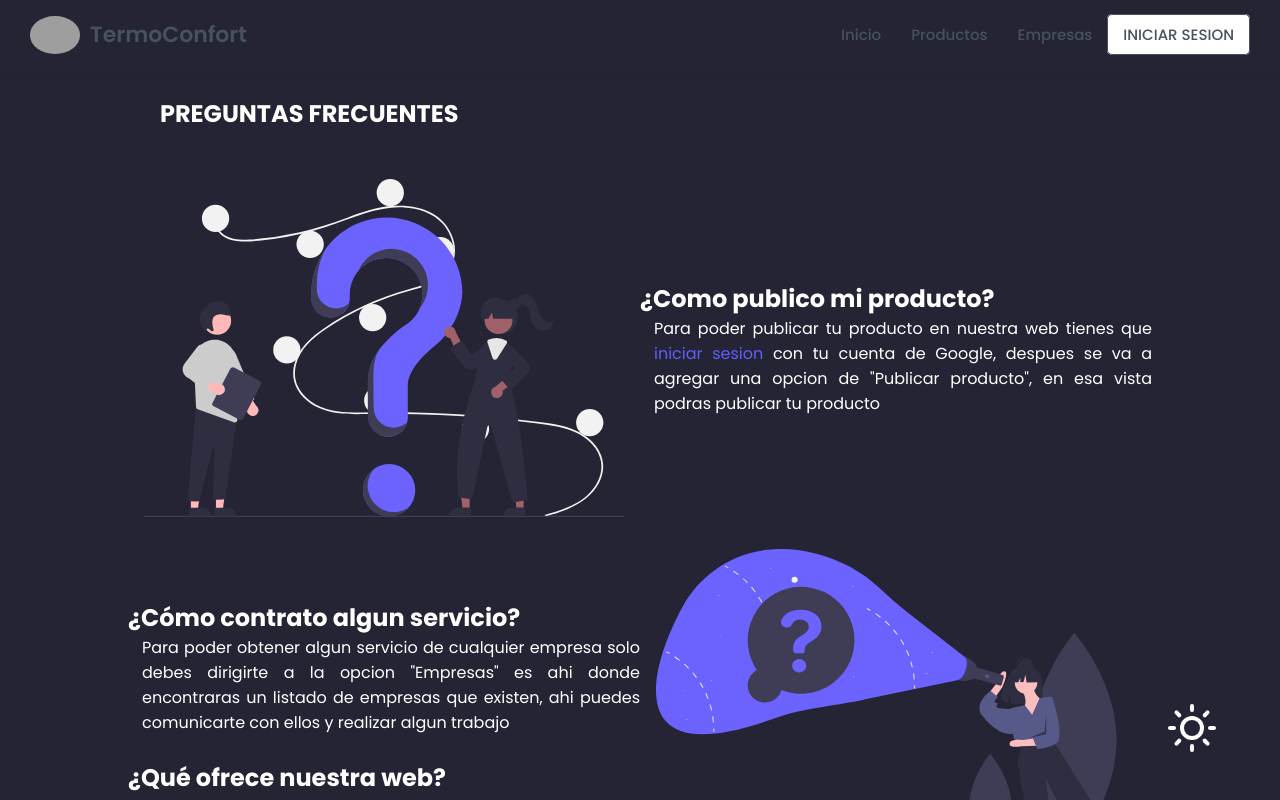
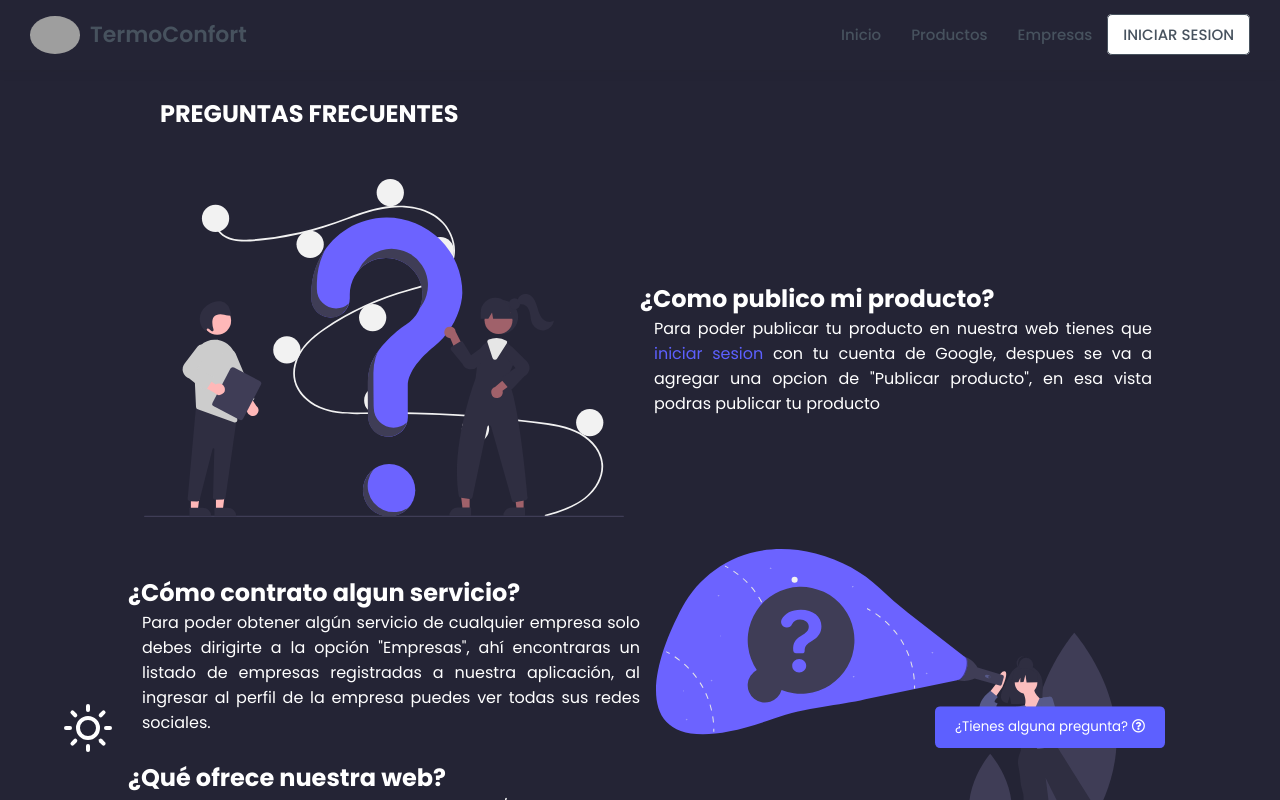
Before and after one commit to YCrhis/tesisv2, a React (Create React App) app: page /preguntas in a window 1280 px wide. Shown: the top 800 px of the page. Built offline with nearby package versions, Linux system fonts and the light colour scheme; no server answers; grey boxes are pictures that could not be loaded.

Commit message:
bot helper

```diff
--- /dev/null
+++ b/src/components/Bot/bot.scss
@@ -0,0 +1,41 @@
+.container__bot {
+  width: 30%;
+  position: fixed;
+  bottom: 3%;
+  right: 3%;
+  border-radius: 20px;
+  z-index: 1000;
+
+  button {
+    background: #5d60ff;
+    padding: 10px 20px;
+    border: none;
+    border-radius: 5px;
+    color: #fff;
+    cursor: pointer;
+    transition: all 500ms;
+    margin: 1rem auto;
+    display: block;
+    &:hover {
+      background: #3437ff;
+    }
+  }
+  iframe {
+    margin: auto;
+    display: block;
+    border-radius: 15px;
+    border: none;
+  }
+}
+
+@media (max-width: 800px) {
+  .container__bot {
+    width: 50%;
+  }
+}
+
+@media (max-width: 600px) {
+  .container__bot {
+    width: 80%;
+  }
+}
--- /dev/null
+++ b/src/components/Bot/index.jsx
@@ -0,0 +1,31 @@
+import { useState } from "react"
+import { motion } from "framer-motion"
+
+import './bot.scss'
+
+const Bot = () => {
+    const [open, setOpen] = useState(false)
+    return (
+        <div className="container__bot">
+
+            <button onClick={() => setOpen(!open)}
+                className="animate__animated animate__bounce animate__infinite"
+            >¿Tienes alguna pregunta? <i class="far fa-question-circle"></i></button>
+            {open === true &&
+                <div
+                    initial={{ opacity: 0 }}
+                    animate={{ opacity: 1 }}
+                    exit={{ opacity: 0 }}
+                >
+                    <iframe
+                        allow="microphone;"
+                        width="350"
+                        height="430"
+                        src="https://console.dialogflow.com/api-client/demo/embedded/15255a0a-8abf-4294-ab70-38dddd1680a9">
+                    </iframe>
+                </div>
+            }
+        </div>
+    )
+}
+export default Bot
--- a/src/components/toggle/Toggle.jsx
+++ b/src/components/toggle/Toggle.jsx
@@ -5,7 +5,7 @@ let Sun, Moon;
 Sun = Moon = styled.svg`
     position: fixed;
     bottom: 3rem;
-    right: 4rem;
+    left: 4rem;
     transition: all .5s linear;
     z-index:10;
 `;
--- a/src/pages/Questions.jsx
+++ b/src/pages/Questions.jsx
@@ -30,12 +30,12 @@ const Questions = () => {
                     <div className="question__text">
                         <div className="">
                             <h2>¿Cómo contrato algun servicio?</h2>
-                            <p>Para poder obtener algun servicio de cualquier empresa solo debes dirigirte a la opcion "Empresas" es ahi donde encontraras un listado de empresas que existen, ahi puedes comunicarte con ellos y realizar algun trabajo</p>
+                            <p>Para poder obtener algún servicio de cualquier empresa solo debes dirigirte a la opción "Empresas", ahí encontraras un listado de empresas registradas a nuestra aplicación, al ingresar al perfil de la empresa puedes ver todas sus redes sociales.</p>
                         </div>
                         <br />
                         <div className="">
                             <h2>¿Qué ofrece nuestra web?</h2>
-                            <p>Ofrecemos una ayuda a las personas y tecnicos que quieran contactarse para ofrecer o recivir algun servicio.</p>
+                            <p>Ofrecemos una ayuda a las personas y/o  técnicos que quieran contactarse para ofrecer o recibir algún servicio o producto.</p>
                         </div>
                     </div>
                     <img src={Question2} alt="" />
--- a/src/pages/index.js
+++ b/src/pages/index.js
@@ -7,6 +7,7 @@ import SwiperHome from '../components/sliders/SwiperHome'
 import CardOpinion from '../components/sliders/Opinion'
 import ModalMessage from '../components/modal';
 /* images */
+
 
 import workingteam from '../images/workingteam.png'
 import community from '../images/community.svg'
@@ -137,7 +138,6 @@ const Index = () => {
                     img="https://cdn.dribbble.com/users/1001687/screenshots/2356993/media/7f4496bc0b92905ab70198777dac3df3.gif"
                 />
             }
-
             <Footer />
         </div>
     )
--- a/src/routes/App.jsx
+++ b/src/routes/App.jsx
@@ -31,6 +31,9 @@ import { useDarkMore } from '../components/stylesGeneral/useDarkMode'
 import { ThemeProvider } from 'styled-components'
 
 
+/* bot helper */
+import Bot from '../components/Bot'
+
 import Questions from '../pages/Questions'
 import Register from '../pages/Register'
 import Post from '../pages/Post'
@@ -53,6 +56,7 @@ const App = () => {
         <ThemeProvider theme={themeMode}>
             <GlobalStyle />
             <Toggle theme={theme} toggleTheme={toggleTheme} />
+            <Bot />
             <BrowserRouter>
                 <AnimatePresence>
                     <Switch>
```
Also changed, not shown: src/components/Product/filters/Selected.jsx (+4 -4 lines).
